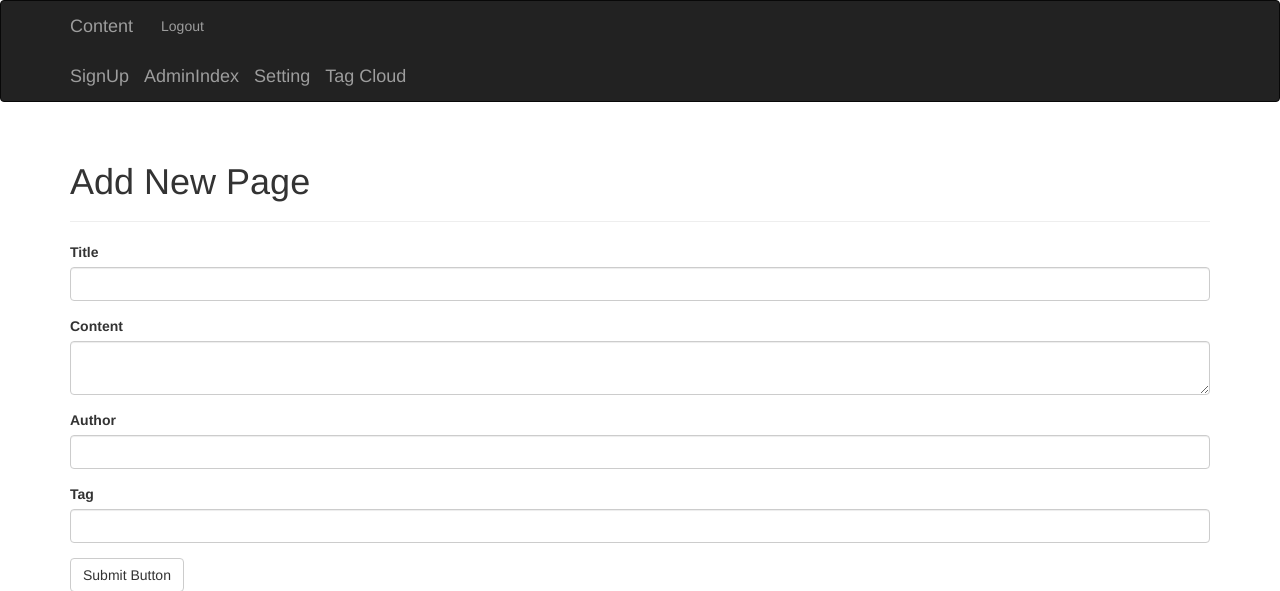
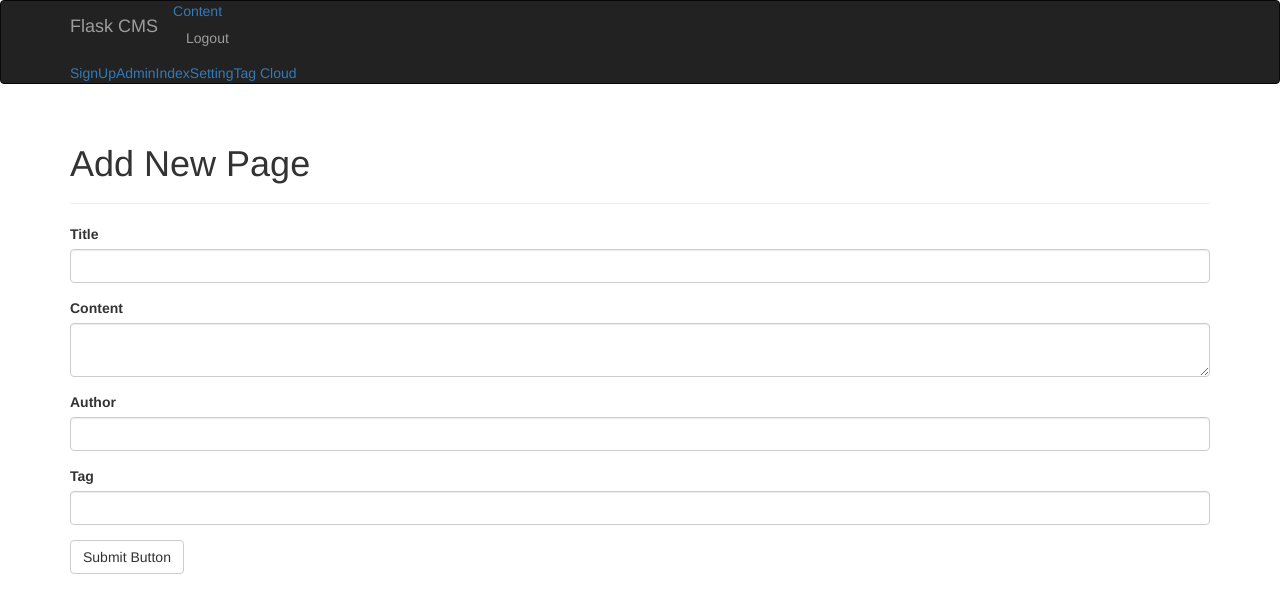
Before and after one commit to nubianMONK/flask-cms, a Flask app: page /admin_content_page_new in a window 1280 px wide. Shown: the top 591 px of the page. Run offline with Flask 2, Linux system fonts and the light colour scheme; the visitor is signed in with stand-in values (Sample User, id 1); some libraries are stand-ins or nearby versions.

Commit message:
Updated a Bootstrap Nav class

```diff
--- a/templates/base.html
+++ b/templates/base.html
@@ -19,10 +19,11 @@
                 <span class="icon-bar"></span>
             </button>
 
-			<a class="navbar-brand" href="{{ url_for('content') }}">Content</a>
+			<a class="navbar-brand" href="{{ url_for('content') }}">Flask CMS</a>
+      <a class="nav navbar-nav" href="{{ url_for('content') }}">Content</a>
             {% if not session['logged_in'] %}
 
-                <a class="navbar-brand" href="{{ url_for('login') }}">Login</a>
+              <a class="nav navbar-nav" href="{{ url_for('login') }}">Login</a>
 
             {% endif %}
             {% if session['logged_in'] %}
@@ -36,12 +37,12 @@
                 </form>
 
             {% endif %}
-            <a class="navbar-brand" href="{{ url_for('signup') }}">SignUp</a>
+            <a class="nav navbar-nav" href="{{ url_for('signup') }}">SignUp</a>
             {%  if session['logged_in'] and session['admin']  %}
-                <a class="navbar-brand" href="{{ url_for('admin_index') }}">AdminIndex</a>
+                <a class="nav navbar-nav" href="{{ url_for('admin_index') }}">AdminIndex</a>
             {% endif %}
-            <a class="navbar-brand" href="{{ url_for('setting') }}">Setting</a>
-            <a class="navbar-brand" href="#">Tag Cloud</a>
+            <a class="nav navbar-nav" href="{{ url_for('setting') }}">Setting</a>
+            <a class="nav navbar-nav" href="#">Tag Cloud</a>
         </div>
         <div class="navbar-collapse collapse">
             <ul class="nav navbar-nav">
```
